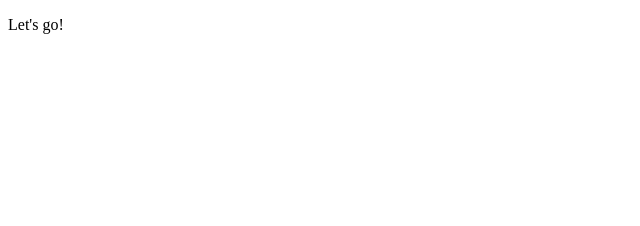
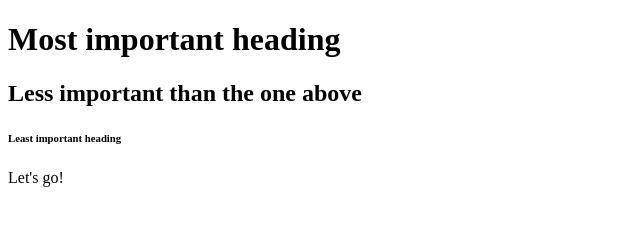
Before and after one commit to tahirpukhta/demorepo, a plain HTML site: page index.html in a window 1280 px wide. Shown: the whole page, without its empty margins (0-640 px from the left). Drawn offline with Linux system fonts and the light colour scheme.

Commit message:
Update index.html

```diff
--- a/index.html
+++ b/index.html
@@ -1,9 +1,13 @@
 <!DOCTYPE html>
-<html>
+<html lang="en">
   <head>
     <title>My first page</title>
   </head>
   <body>
+    <!--Both importance(SEO) and the size of heading tags from h1 to h6 keeps on decreasing-->
+    <h1>Most important heading</h1>
+    <h2>Less important than the one above</h2>
+    <h6>Least important heading</h6>
     <p>Let's go!</p>
   </body>
 </html>
```
